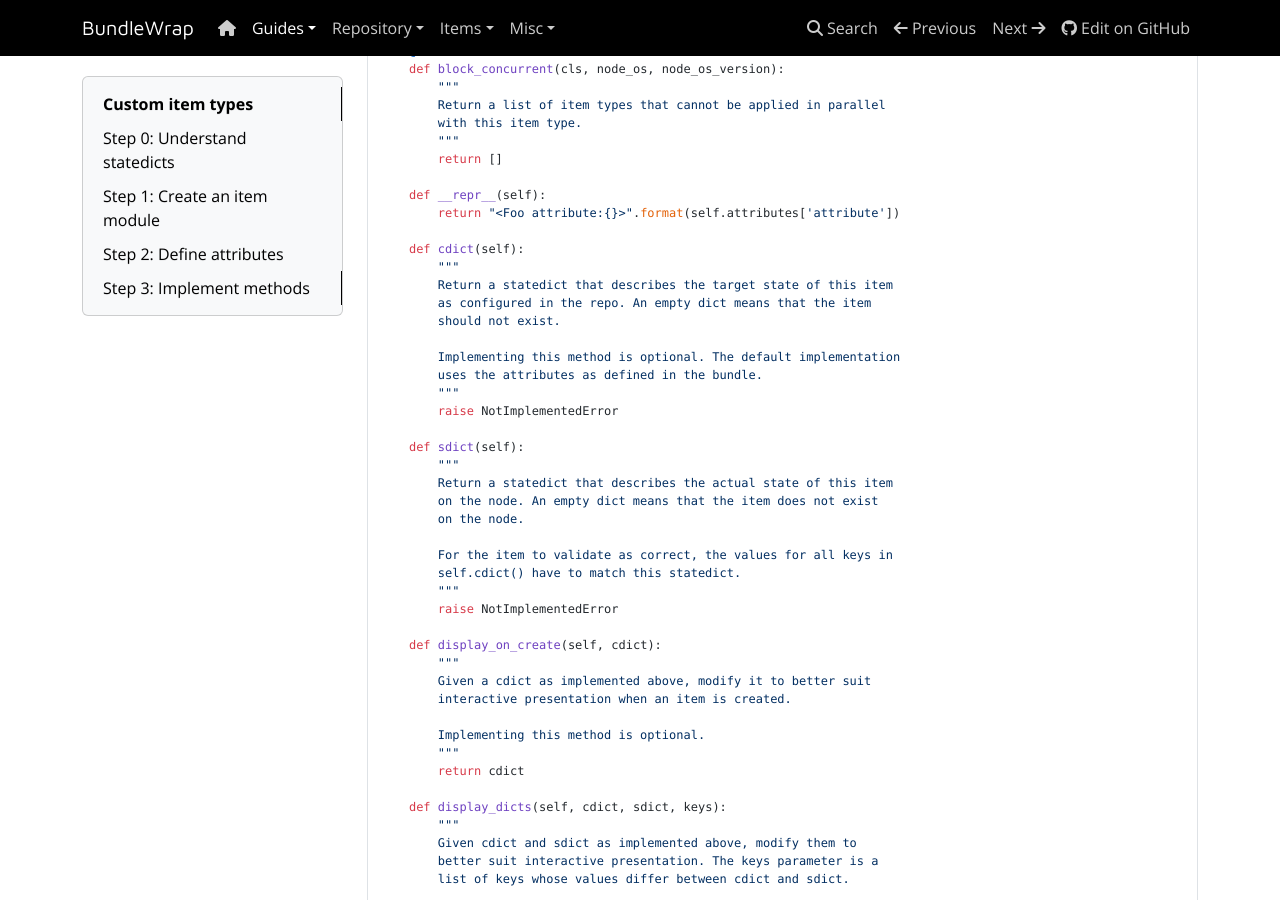
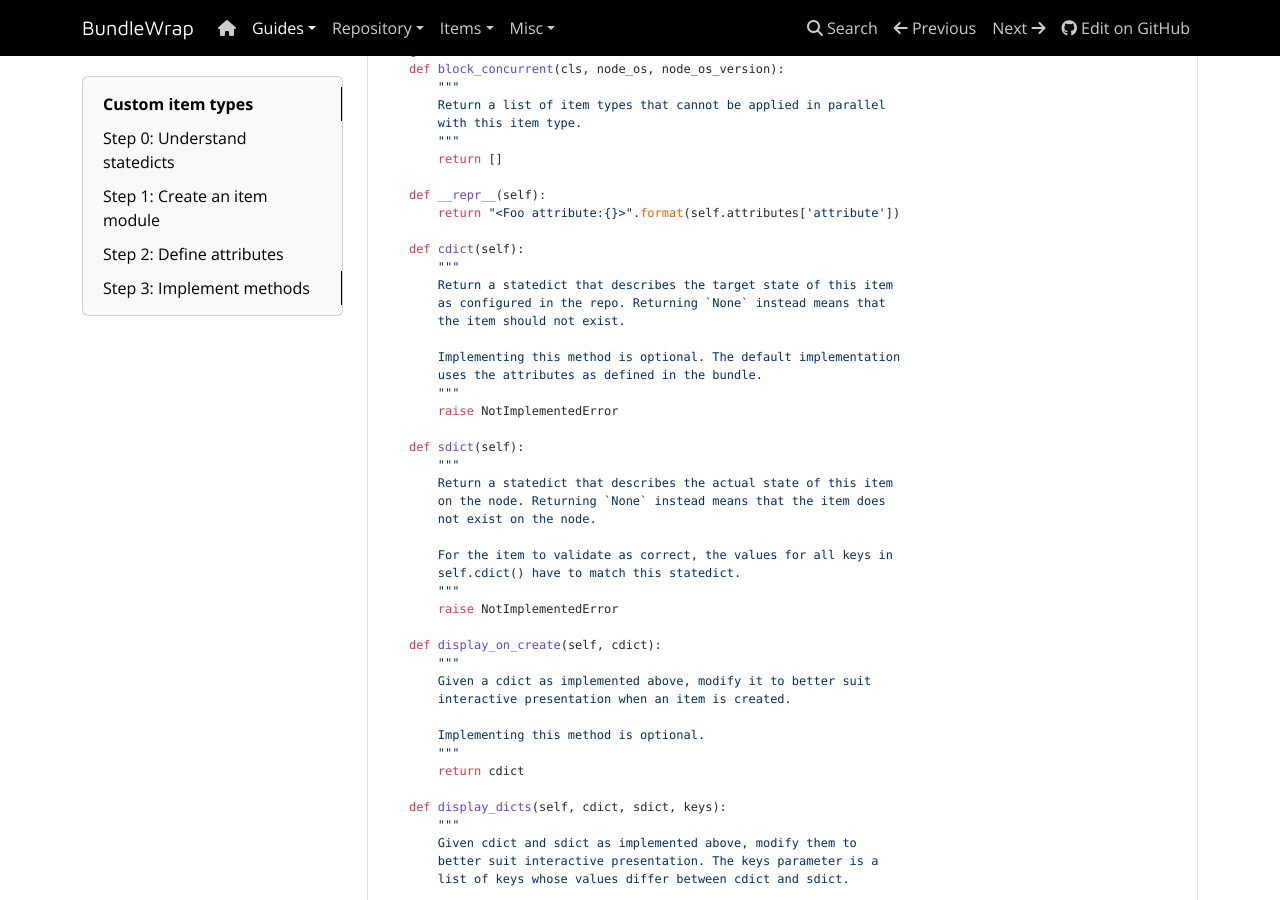
Before and after one commit to bundlewrap/bundlewrap, an MkDocs documentation site: the page built from docs/content/guide/dev_item.md, in a window 1280 px wide and 900 px high, scrolled down 910 px. Built offline with MkDocs 1.6.1, drawn with Linux system fonts in a browser that asks for light colours; nearby versions of some CDN libraries.

Commit message:
docs: fix cdict/sdict returning None

```diff
--- a/docs/content/guide/dev_item.md
+++ b/docs/content/guide/dev_item.md
@@ -50,8 +50,8 @@ Create a new file called `/your/bundlewrap/repo/items/foo.py`. You can use this
         def cdict(self):
             """
             Return a statedict that describes the target state of this item
-            as configured in the repo. An empty dict means that the item
-            should not exist.
+            as configured in the repo. Returning `None` instead means that
+            the item should not exist.
 
             Implementing this method is optional. The default implementation
             uses the attributes as defined in the bundle.
@@ -61,8 +61,8 @@ Create a new file called `/your/bundlewrap/repo/items/foo.py`. You can use this
         def sdict(self):
             """
             Return a statedict that describes the actual state of this item
-            on the node. An empty dict means that the item does not exist
-            on the node.
+            on the node. Returning `None` instead means that the item does
+            not exist on the node.
 
             For the item to validate as correct, the values for all keys in
             self.cdict() have to match this statedict.
```
